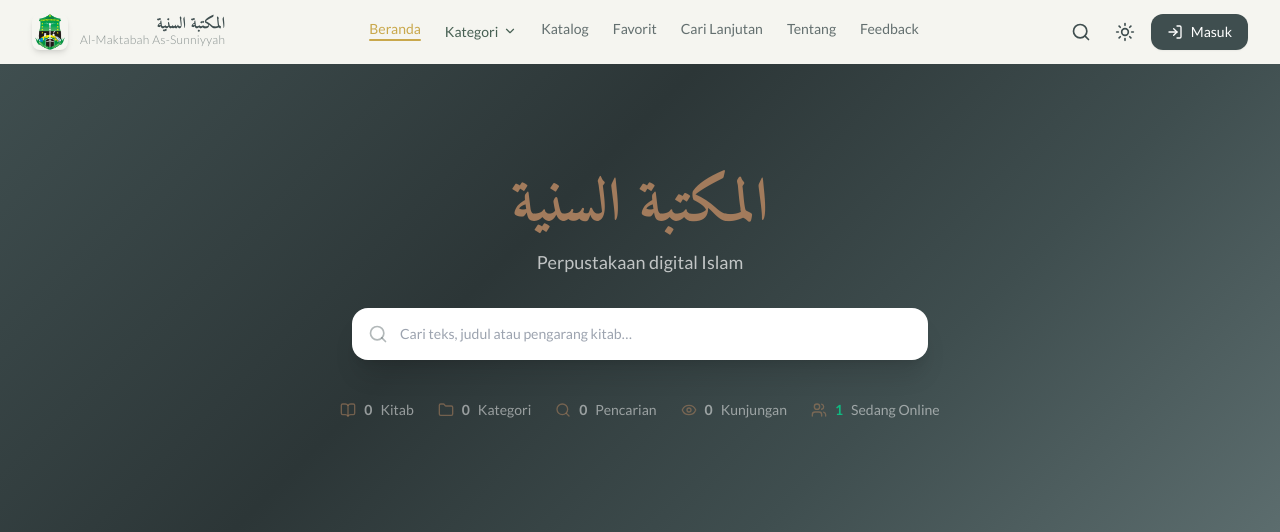
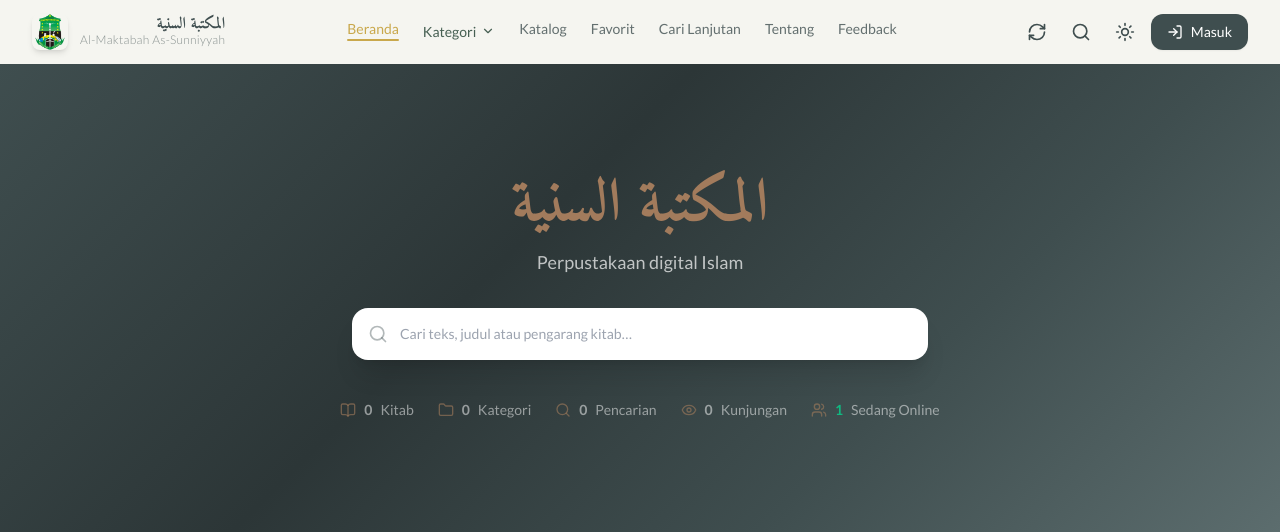
Before and after one commit to danbelajardanbelajar-blip/maktabah.quizb.my.id, a PHP site: page / in a window 1280 px wide. Shown: the top 532 px of the page. Run offline with PHP 8.4, Linux system fonts and the light colour scheme; data that the repository does not hold is empty; some libraries are stand-ins or nearby versions; some web fonts are replaced.

Commit message:
feat: add update app button to bypass cache

```diff
--- a/index.php
+++ b/index.php
@@ -871,6 +871,12 @@ endif;
 
         <!-- Search + Settings + Auth (desktop) -->
         <div class="flex items-center gap-2">
+          <!-- Update Button -->
+          <button id="nav-update-btn" onclick="window.forceAppUpdate(event)"
+            class="p-2 rounded-lg hover:bg-cream-dark transition-colors" title="Perbarui Sistem (Bypass Cache)">
+            <i data-lucide="refresh-cw" class="w-5 h-5 text-primary"></i>
+          </button>
+
           <button id="nav-search-btn" class="p-2 rounded-lg hover:bg-cream-dark transition-colors" title="Cari Kitab">
             <i data-lucide="search" class="w-5 h-5 text-primary"></i>
           </button>
@@ -1249,6 +1255,34 @@ endif;
       };
       window.closeSettings = function() { /* no-op: drawer sudah dihapus */ };
 
+      // Force App Update to bypass browser/apk cache without clearing storage
+      window.forceAppUpdate = function(e) {
+        let icon = null;
+        if (e && e.currentTarget) {
+          icon = e.currentTarget.querySelector('i');
+        } else {
+          const btn = document.getElementById('nav-update-btn');
+          if (btn) icon = btn.querySelector('i');
+        }
+        if (icon) icon.classList.add('animate-spin');
+
+        // Clear caches from CacheStorage API if available (used by Service Workers)
+        if ('caches' in window) {
+          caches.keys().then(function(names) {
+            for (let name of names) {
+              caches.delete(name);
+            }
+          });
+        }
+
+        // Append a timestamp to the URL to bypass browser cache
+        setTimeout(() => {
+          const url = new URL(window.location.href);
+          url.searchParams.set('force_update', new Date().getTime());
+          window.location.replace(url.toString());
+        }, 400);
+      };
+
       // Apply on page load (before app.js fully runs)
       _applySettings(false);
 
--- a/js/views/home.js
+++ b/js/views/home.js
@@ -4,7 +4,12 @@ import { API, FONTS_LATIN, FONTS_ARABIC, readerFontState, applyReaderFont, $, $$
 export async function renderHome() {
   app().innerHTML = `
     <!-- Hero -->
-    <section class="hero-bg text-white">
+    <section class="hero-bg text-white relative">
+      <!-- Tombol Update Khusus Mobile di Pojok Kanan Atas Home -->
+      <button onclick="window.forceAppUpdate(event)" class="md:hidden absolute top-4 right-4 p-2 rounded-full bg-white/10 hover:bg-white/20 backdrop-blur transition-all flex items-center justify-center z-10" title="Perbarui Aplikasi">
+        <i data-lucide="refresh-cw" class="w-5 h-5 text-white/90"></i>
+      </button>
+
       <div class="max-w-7xl mx-auto px-4 sm:px-6 lg:px-8 py-20 md:py-28 text-center">
         <div class="arabic text-gold text-4xl md:text-6xl font-bold mb-3 leading-tight">المكتبة السنية</div>
         <p class="text-white/70 text-base md:text-lg mb-8 max-w-xl mx-auto">Perpustakaan digital Islam</p>
--- /dev/null
+++ b/test.php
@@ -0,0 +1,5 @@
+<?php
+require 'app/bootstrap.php';
+$pdo = App\Config\Database::getConnection();
+$cols = $pdo->query('DESCRIBE users')->fetchAll(PDO::FETCH_ASSOC);
+foreach($cols as $col) echo $col['Field'] . "\n";
```
